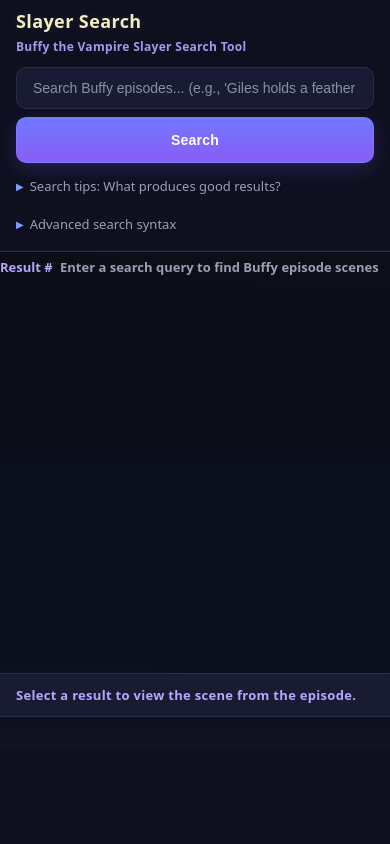
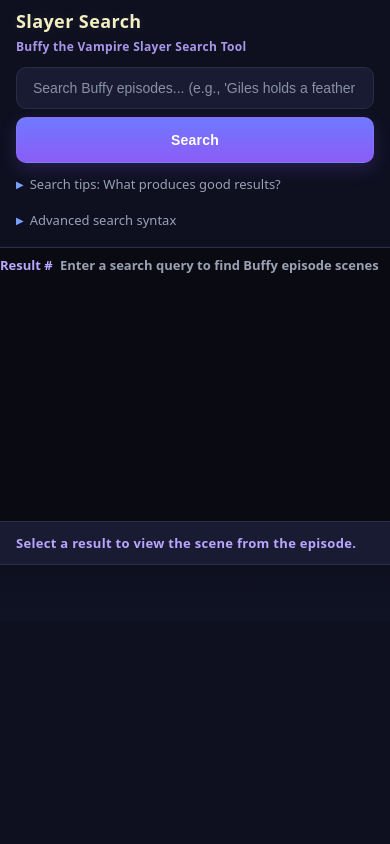
Before and after one commit to vritvo/slayer_search, a Flask app: page / in a window 390 px wide. Run offline with Flask 3, Linux system fonts and the light colour scheme.

Commit message:
updating mobile fix

```diff
--- a/static/css/style.css
+++ b/static/css/style.css
@@ -75,7 +75,7 @@
   margin-left: 6px;
 }
 
-@media (max-width: 420px){
+@media (max-width: 768px){
   .incantation{ display:none; }
 }
 
@@ -136,7 +136,10 @@
   overflow:auto;
 }
 
-.results-table{ width:100%; border-collapse:collapse; }
+.results-table{
+  width:100%;
+  border-collapse:collapse;
+}
 
 .results-table th{
   background: var(--surface);
@@ -349,7 +352,55 @@
    1. Viewport is narrow AND device has touch capability, OR
    2. Viewport is very narrow (actual phone size) regardless of device type */
 @media (max-width: 768px) and (any-pointer: coarse), (max-width: 480px) {
+  /* Prevent body scroll on mobile */
+  body {
+    overflow: hidden;
+    position: fixed;
+    width: 100%;
+    height: 100vh;
+    /* Ensure background persists */
+    background:
+      radial-gradient(1600px 800px at 85% -20%, rgba(244,239,194,0.08) 0%, rgba(244,239,194,0.03) 35%, transparent 60%),
+      radial-gradient(800px 600px at 15% 120%, rgba(139,92,246,0.12) 0%, transparent 60%),
+      linear-gradient(180deg, #0a0b12 0%, #0b0d18 40%, #0a1222 100%);
+  }
+
+  .container {
+    height: 100vh;
+    overflow: hidden;
+    background: transparent;
+  }
+
+  /* Fix search header at top */
+  .search-header {
+    position: fixed;
+    top: 0;
+    left: 0;
+    right: 0;
+    z-index: 100;
+    padding: 12px 16px;
+    background: var(--bg-2);
+    border-bottom: 1px solid var(--border);
+  }
+
+  /* Content area below fixed header */
+  .content {
+    position: fixed;
+    top: 200px; /* Approximate header height when collapsed */
+    left: 0;
+    right: 0;
+    bottom: 0;
+    flex-direction: column;
+    overflow: hidden;
+  }
+
   /* Convert table to card layout on mobile */
+  .results-table {
+    display: block;
+    height: 100%;
+    padding: 50px 0;
+  }
+
   .results-table thead {
     display: none; /* Hide table header */
   }
@@ -364,14 +415,22 @@
     padding: 14px;
     border: 1px solid var(--border);
     border-radius: 10px;
-    background: rgba(25,27,51,0.3);
+    background: rgba(25,27,51,0.5) !important; /* Darker card background */
     border-bottom: 1px solid var(--border) !important;
   }
 
+  .result-row:first-child {
+    margin-top: 0;
+  }
+
+  .result-row:last-child {
+    margin-bottom: 0;
+  }
+
   .result-row.selected {
-    border: 2px solid var(--lavender);
-    background: rgba(185,166,255,0.08);
-    box-shadow: 0 4px 12px rgba(185,166,255,0.15);
+    border: 2px solid var(--lavender) !important;
+    background: rgba(185,166,255,0.12) !important; /* Slightly more visible */
+    box-shadow: 0 4px 12px rgba(185,166,255,0.2);
   }
 
   .results-table td {
@@ -426,24 +485,33 @@
 
   .filename {
     font-size: 15px;
+    color: var(--indigo); /* Maintain blue color */
   }
 
-  /* Stack the results and file panels vertically on mobile */
-  .content {
-    flex-direction: column;
+  .similarity {
+    color: var(--muted); /* Maintain muted color for scores */
   }
 
+  /* Two independently scrollable panels, 50% each */
   .results-panel {
     width: 100%;
-    min-height: 50vh;
-    max-height: 50vh;
+    height: 50%;
+    overflow-y: auto;
+    overflow-x: hidden;
+    -webkit-overflow-scrolling: touch;
     border-right: none;
     border-bottom: 1px solid var(--border);
+    background-color: var(--bg);
+    scroll-padding-top: 0;
   }
 
   .file-panel {
     width: 100%;
-    min-height: 50vh;
+    height: 50%;
+    overflow-y: auto;
+    overflow-x: hidden;
+    -webkit-overflow-scrolling: touch;
+    background-color: var(--bg-2);
   }
 
   /* Make file content more readable on mobile */
@@ -451,6 +519,13 @@
     font-size: 14px;
     line-height: 1.7;
     padding: 16px;
+    padding-bottom: 40px;
+  }
+
+  /* Ensure empty states display properly */
+  .empty-state {
+    padding: 40px 16px;
+    text-align: center;
   }
 
   .file-header {
@@ -459,13 +534,11 @@
     position: sticky;
     top: 0;
     z-index: 10;
+    background: var(--surface);
+    border-bottom: 1px solid var(--border);
   }
 
-  /* Improve header spacing on mobile */
-  .search-header {
-    padding: 12px 16px;
-  }
-
+  /* Stack search box vertically */
   .search-box {
     flex-direction: column;
     gap: 8px;
@@ -479,4 +552,9 @@
   .search-btn {
     padding: 14px 20px;
   }
+
+  /* Compact spacing for tips sections */
+  .tips-section {
+    margin-top: 6px;
+  }
 }
```
